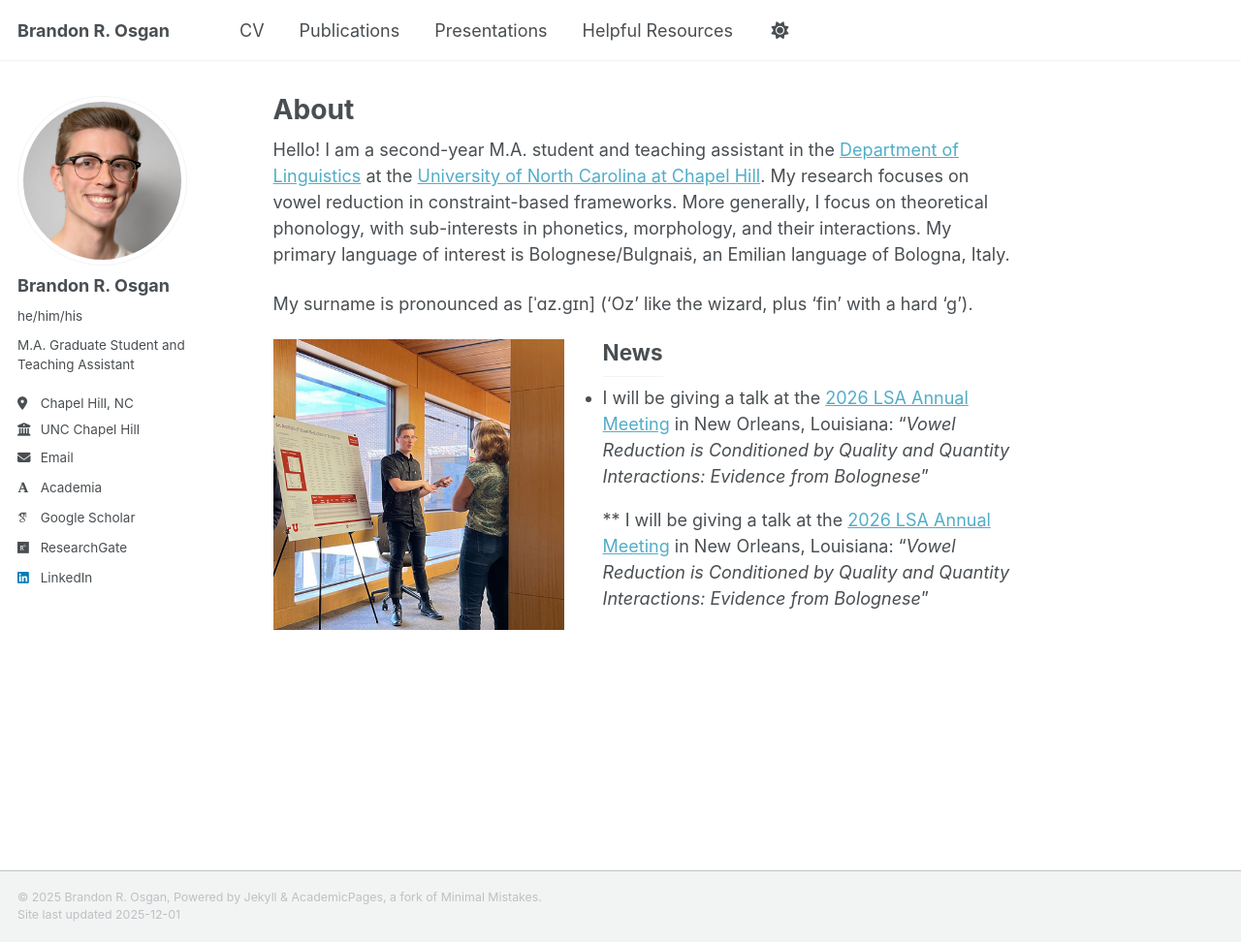
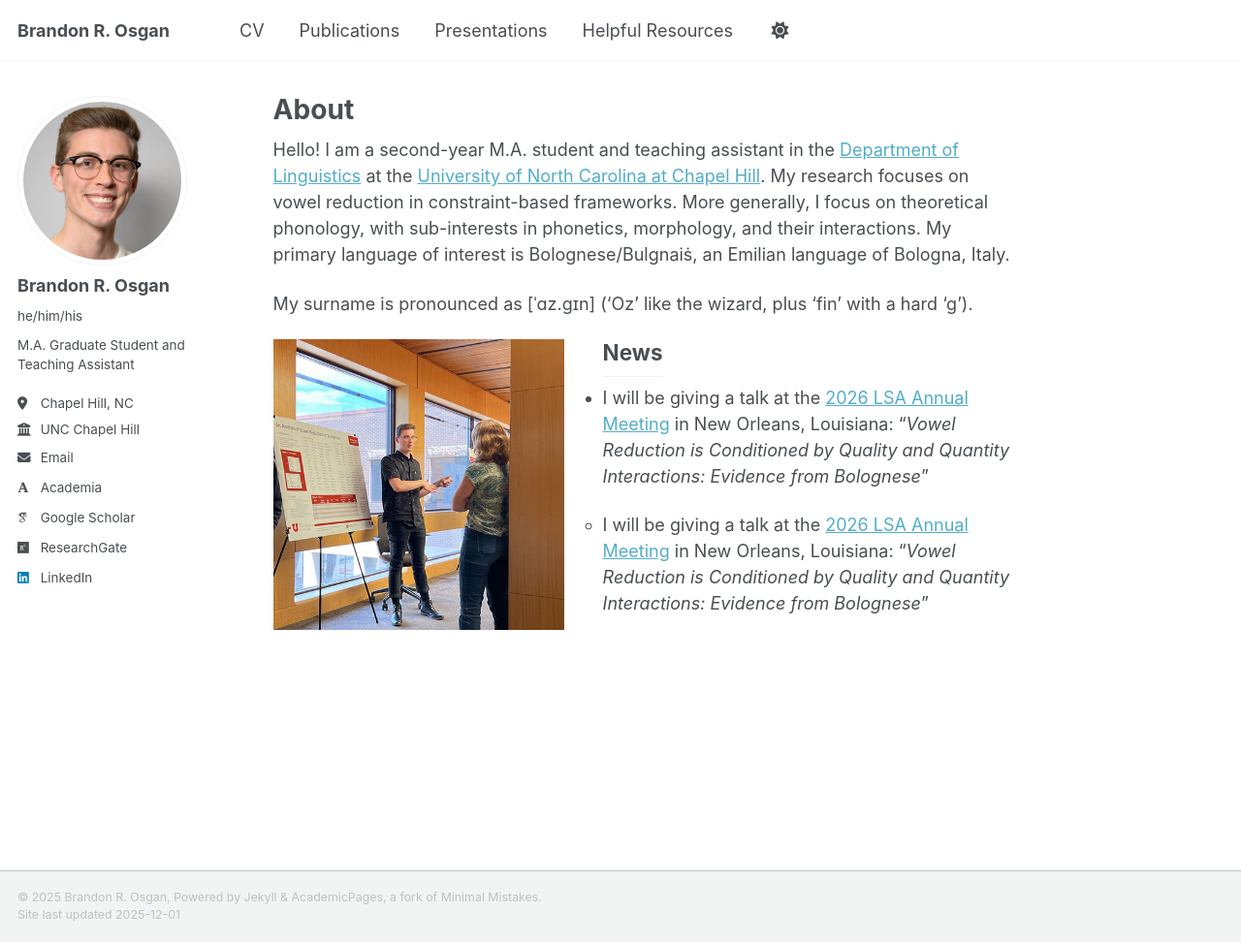
Before and after one commit to bosgan/bosgan.github.io, a Jekyll site: the page built from _pages/about.md, in a window 1280 px wide and 972 px high. Shown: the whole window at 97% size. Built offline with Jekyll 4.4.1, drawn with Linux system fonts in a browser that asks for light colours; some web fonts are replaced; a script that is not in the unit is left out.

```diff
--- a/_pages/about.md
+++ b/_pages/about.md
@@ -17,5 +17,5 @@ My surname is pronounced as [ˈɑz.gɪn] ('Oz' like the wizard, plus 'fin' with
 * I will be giving a talk at the [2026 LSA Annual Meeting](https://web.cvent.com/event/d453188a-a321-46d4-b57e-79d5067e6521/summary) in New Orleans, Louisiana: "_Vowel Reduction is Conditioned by Quality and Quantity
 Interactions: Evidence from Bolognese_"
 
-** I will be giving a talk at the [2026 LSA Annual Meeting](https://web.cvent.com/event/d453188a-a321-46d4-b57e-79d5067e6521/summary) in New Orleans, Louisiana: "_Vowel Reduction is Conditioned by Quality and Quantity
+  * I will be giving a talk at the [2026 LSA Annual Meeting](https://web.cvent.com/event/d453188a-a321-46d4-b57e-79d5067e6521/summary) in New Orleans, Louisiana: "_Vowel Reduction is Conditioned by Quality and Quantity
 Interactions: Evidence from Bolognese_"
```
